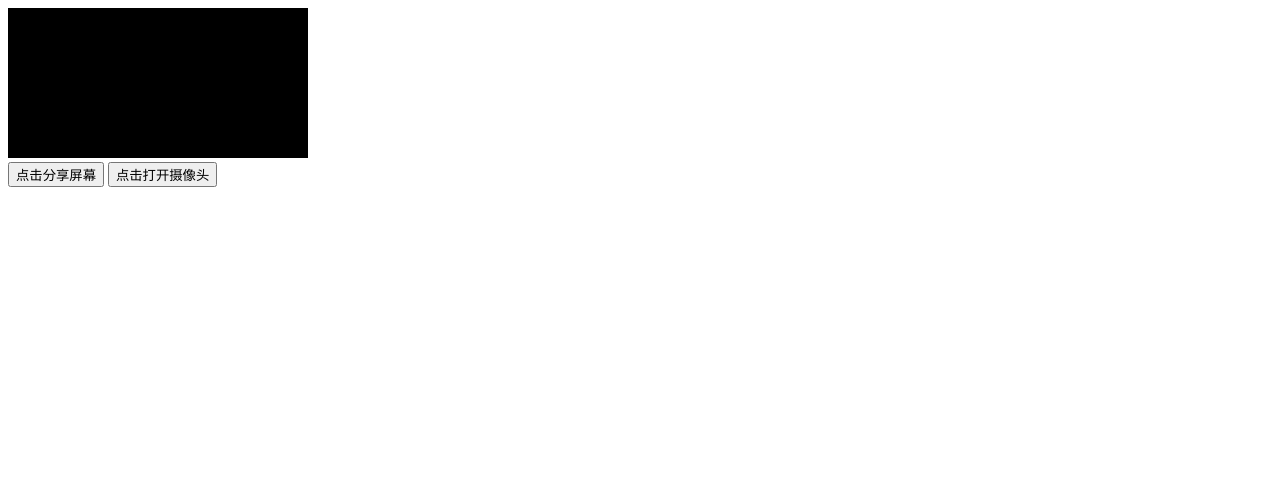
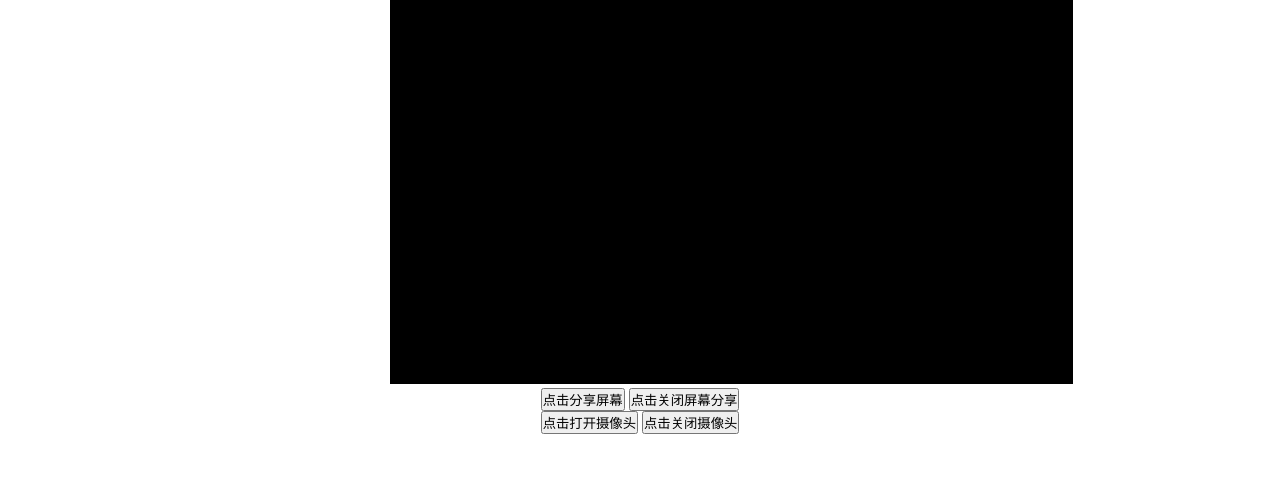
Before and after one commit to Tangwego/tangwego.github.io, a plain HTML site: page index.html in a window 1280 px wide. Drawn offline with Linux system fonts and the light colour scheme.

Commit message:
update for webrtc

```diff
--- /dev/null
+++ b/css/index.css
@@ -0,0 +1,19 @@
+*{
+    padding: 0px;
+    margin: 0px;
+}
+
+#container{
+    margin: 0px auto;
+    padding: 0px;
+    width: 500px;
+    height: 500px;
+    text-align: center;
+
+}
+
+#webcam{
+    width: 683px;
+    height: 384px;
+    background-color: black;
+}
--- a/index.html
+++ b/index.html
@@ -4,16 +4,24 @@
     <meta charset="utf-8">
     <title>Wavin's Home</title>
     <meta name="description" content="wavin's home">
+      <link rel="stylesheet" href="css/index.css"/>
   </head>
   <body>
-    <video autoplay id="webcam" style="background-color: black;">
-      您的浏览器不支持video标签
-   </video>
-    <div style="width:100%;">
-      <button onclick="screenShare();">点击分享屏幕</button>
-      <button onclick="cameraShare();">点击打开摄像头</button>
+    <div id="container">
+        <video autoplay id="webcam">
+            您的浏览器不支持video标签
+        </video>
+        <div style="width:100%;">
+            <button onclick="screenShare();">点击分享屏幕</button>
+            <button onclick="closeScreenShare();">点击关闭屏幕分享</button>
+        </div>
+
+        <div style="width:100%;">
+            <button onclick="cameraShare();">点击打开摄像头</button>
+            <button onclick="closeCameraShare();">点击关闭摄像头</button>
+        </div>
     </div>
-    <script src="/js/jquery-3.5.1/jquery.min.js"></script>
+    <script src="js/jquery-3.5.1/jquery.min.js"></script>
     <script src="js/index.js"></script>
   </body>
 </html>
--- a/js/index.js
+++ b/js/index.js
@@ -22,9 +22,9 @@
     };
 
     window.getCamera = function(callback){
-        let getUserMedia = navigator.mediaDevices.getUserMedia || navigator.webkitGetUserMedia || navigator.mozGetUserMedia || navigator.getUserMedia;
-        let constraints = { video:{width:480,height:320}, audio: true };
-        navigator.mediaDevices.getUserMedia(constraints, function(stream){
+        navigator.getUserMedia = navigator.getUserMedia || navigator.webkitGetUserMedia || navigator.mozGetUserMedia || navigator.mediaDevices.getUserMedia;
+        let constraints = { video:true, audio: true };
+        navigator.getUserMedia(constraints, function(stream){
             if(typeof callback === 'function'){
                 callback('', stream, constraints);
             }
@@ -37,10 +37,14 @@
     };
 })();
 
+let globalScreenStream;
+let globalCameraStream;
+
 function screenShare(){
     getScreenId(function(err, stream, constraints){
         let video = document.getElementById("webcam");
         video.srcObject = stream;
+        globalScreenStream = stream;
         video.play();
     });
 }
@@ -49,6 +53,32 @@ function cameraShare(){
     getCamera(function(err, stream, constraints){
         let video = document.getElementById("webcam");
         video.srcObject = stream;
+        globalCameraStream = stream;
         video.play();
     });
 }
+
+function closeScreenShare(){
+    if(!globalScreenStream){
+        alert("你没有进行过屏幕共享,无法关闭!");
+        return;
+    }
+    let videoTrack = globalScreenStream.getVideoTracks()[0];
+    console.log("视频: ",videoTrack);
+    videoTrack.stop();
+    globalScreenStream = undefined;
+}
+
+function closeCameraShare(){
+    if(!globalCameraStream){
+        alert("你没有打开摄像头,无法关闭!");
+        return;
+    }
+    let videoTrack = globalCameraStream.getVideoTracks()[0];
+    console.log("视频: ",videoTrack);
+    videoTrack.stop();
+    let audioTrack = globalCameraStream.getAudioTracks()[0];
+    console.log("音频: ",audioTrack);
+    audioTrack.stop();
+    globalCameraStream = undefined;
+}
```
